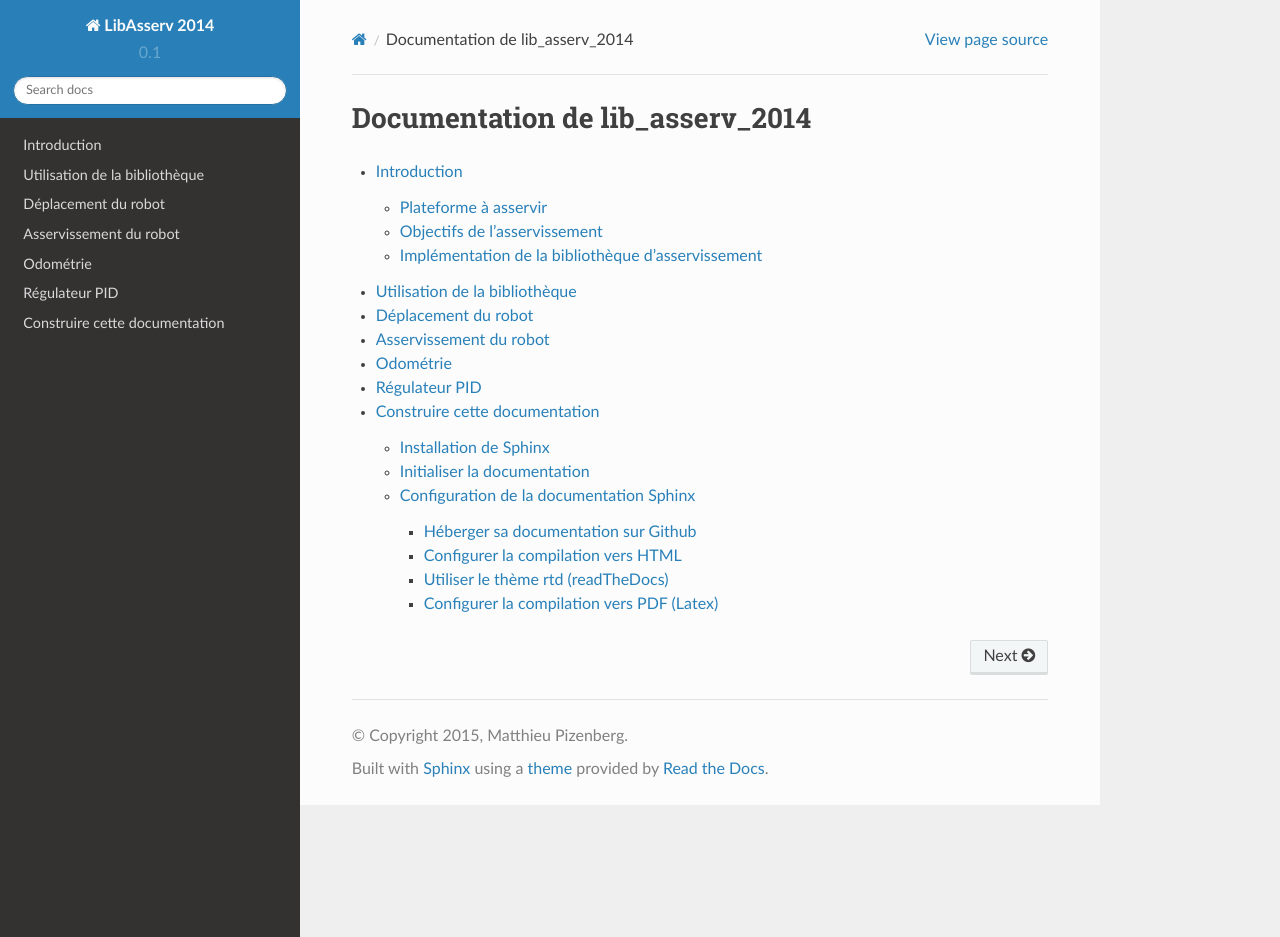
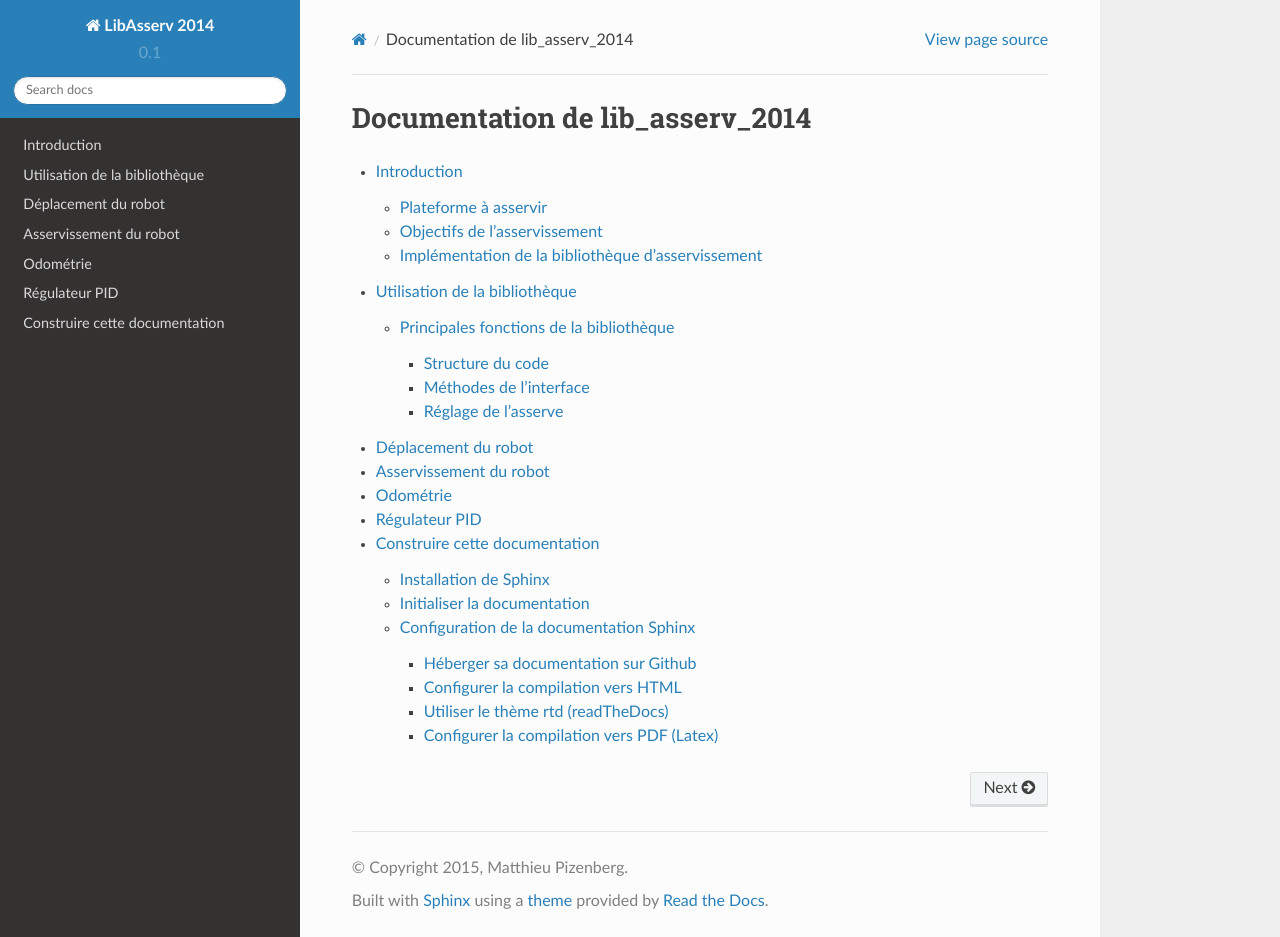
Before and after one commit to 7Robot/lib_asserv_2014, a Sphinx documentation site: the page built from docs/source/index.rst, in a window 1280 px wide and 937 px high. Built offline with Sphinx 7.4.7 and the Read the Docs theme 2.0.0, drawn with Linux system fonts in a browser that asks for light colours.

Commit message:
Maj de la structure de la page de doc sur l'utilisation de la bibliothèque.

```diff
--- a/docs/source/user.rst
+++ b/docs/source/user.rst
@@ -5,9 +5,27 @@ Utilisation de la bibliothèque
 Je vais expliquer ici comment utiliser la bibliothèque d'asservissement
 dans le cadre de l'asservissement d'un robot.
 
+****************************************
+Principales fonctions de la bibliothèque
+****************************************
+
+Structure du code
+=================
+
+Expliquer ici que l'utilisateur n'a pas à regarder
+le code à l'intérieur du dossier "private".
+
+Méthodes de l'interface
+=======================
+
+Expliquer chaque méthode publique.
 
 .. doxygenfunction:: motion_pos(Position)
 
-
 .. doxygenfile:: lib_asserv.h
    :project: LibAsserv2014
+
+Réglage de l'asserve
+====================
+
+Explique les paramètres de réglage de l'asserve.
```
Also changed, not shown: 1 other file.
